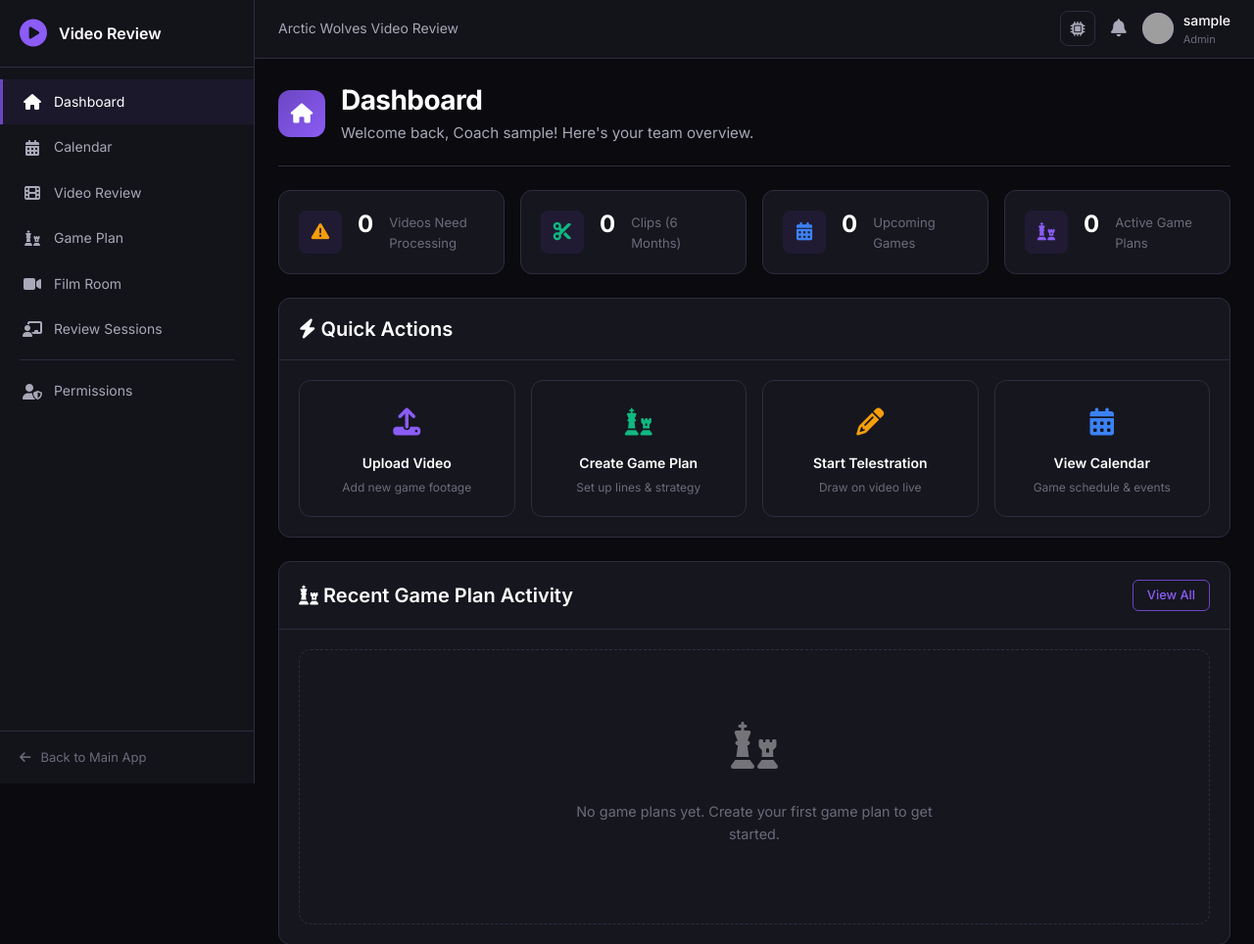
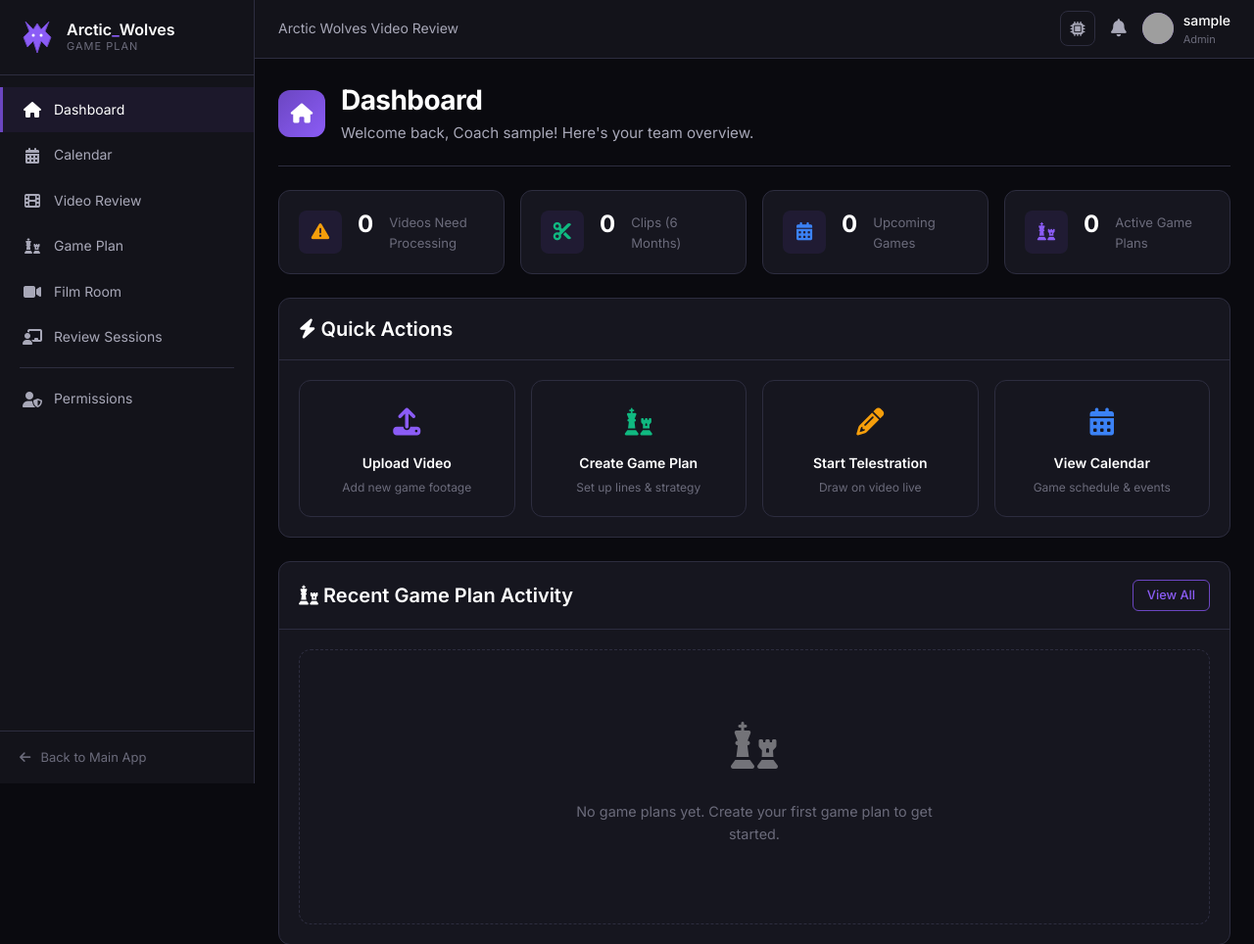
Before and after one commit to CrashMediaIT/ACVideoReview, a PHP site: page /dashboard.php in a window 1280 px wide. Shown: the top 964 px of the page at 98% size. Run offline with PHP 8.4, Linux system fonts and the light colour scheme; the visitor is signed in with stand-in values (Sample User, id 1); data that the repository does not hold is empty; grey boxes are pictures that could not be loaded.

Commit message:
Update menu header to Arctic_Wolves with Game Plan subheader and wolf logo
Co-authored-by: Ryan-ArcticWolves <257196183+Ryan-ArcticWolves@users.noreply.github.com>

```diff
--- a/dashboard.php
+++ b/dashboard.php
@@ -67,7 +67,10 @@ $csrf_token = generateCsrfToken();
         }
         .sidebar-header { padding: 20px; border-bottom: 1px solid var(--border); display: flex; align-items: center; gap: 12px; }
         .sidebar-header img { width: 36px; height: 36px; }
-        .sidebar-header h2 { font-size: 16px; font-weight: 600; white-space: nowrap; }
+        .sidebar-header-text { display: flex; flex-direction: column; }
+        .sidebar-header h2 { font-size: 16px; font-weight: 600; white-space: nowrap; line-height: 1.2; }
+        .sidebar-header h2 .header-separator { color: var(--primary-light); }
+        .sidebar-subheader { font-size: 11px; color: var(--text-muted); text-transform: uppercase; letter-spacing: 1px; line-height: 1.4; }
         .sidebar-nav { flex: 1; padding: 12px 0; overflow-y: auto; }
         .sidebar-nav a {
             display: flex; align-items: center; gap: 12px; padding: 12px 20px;
@@ -157,8 +160,11 @@ $csrf_token = generateCsrfToken();
 <!-- Sidebar -->
 <aside class="sidebar" id="sidebar">
     <div class="sidebar-header">
-        <i class="fas fa-play-circle" style="font-size:28px;color:var(--primary-light);"></i>
-        <h2>Video Review</h2>
+        <img src="css/arctic-wolves-logo.svg" alt="Arctic Wolves" width="36" height="36">
+        <div class="sidebar-header-text">
+            <h2>Arctic<span class="header-separator">_</span>Wolves</h2>
+            <span class="sidebar-subheader">Game Plan</span>
+        </div>
     </div>
 
     <nav class="sidebar-nav">
```
Also changed, not shown: css/arctic-wolves-logo.svg (added).
